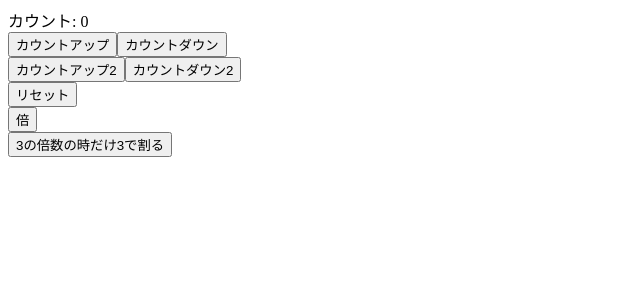
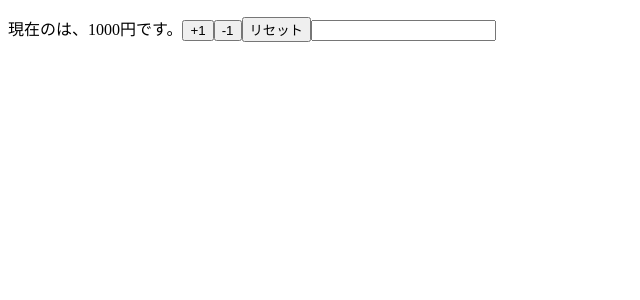
Before and after one commit to Sample-hukurou82/react_hooks_training, a React (Create React App) app: page / in a window 1280 px wide. Shown: the top 300 px of the page, without its empty margins (0-640 px from the left). Built offline with nearby package versions, Linux system fonts and the light colour scheme.

Commit message:
onChange機能の追加

```diff
--- a/src/App.js
+++ b/src/App.js
@@ -1,58 +1,28 @@
 import React, { useState } from "react";
 
 const App = () => {
-  const [count, setCount] = useState(0);
-
-  const increment = () => {
-    setCount(count + 1);
+  const initialStates = {
+    name: "",
+    praice: 1000,
   };
 
-  const decrement = () => {
-    setCount(count - 1);
-  };
-
-  const increment2 = () => {
-    setCount((previousCount) => previousCount + 1);
-  };
-
-  const decrement2 = () => {
-    setCount((previousCount) => previousCount - 1);
-  };
+  const [name, setName] = useState(initialStates.name);
+  const [praice, setPraice] = useState(initialStates.praice);
 
   const reset = () => {
-    setCount(0);
-  };
-
-  const double = () => {
-    setCount(count * 2);
-  };
-
-  const triple = () => {
-    setCount((previousCount) =>
-      previousCount % 3 === 0 ? previousCount / 3 : previousCount
-    );
+    setPraice(initialStates.praice);
+    setName(initialStates.name);
   };
 
   return (
     <>
-      <div>カウント: {count}</div>
-      <div>
-        <button onClick={increment}>カウントアップ</button>
-        <button onClick={decrement}>カウントダウン</button>
-      </div>
-      <div>
-        <button onClick={increment2}>カウントアップ2</button>
-        <button onClick={decrement2}>カウントダウン2</button>
-      </div>
-      <div>
+      <p>
+        現在の{name}は、{praice}円です。
+        <button onClick={() => setPraice(praice + 1)}>+1</button>
+        <button onClick={() => setPraice(praice - 1)}>-1</button>
         <button onClick={reset}>リセット</button>
-      </div>
-      <div>
-        <button onClick={double}>倍</button>
-      </div>
-      <div>
-        <button onClick={triple}>3の倍数の時だけ3で割る</button>
-      </div>
+        <input value={name} onChange={(e) => setName(e.target.value)} />
+      </p>
     </>
   );
 };
```
